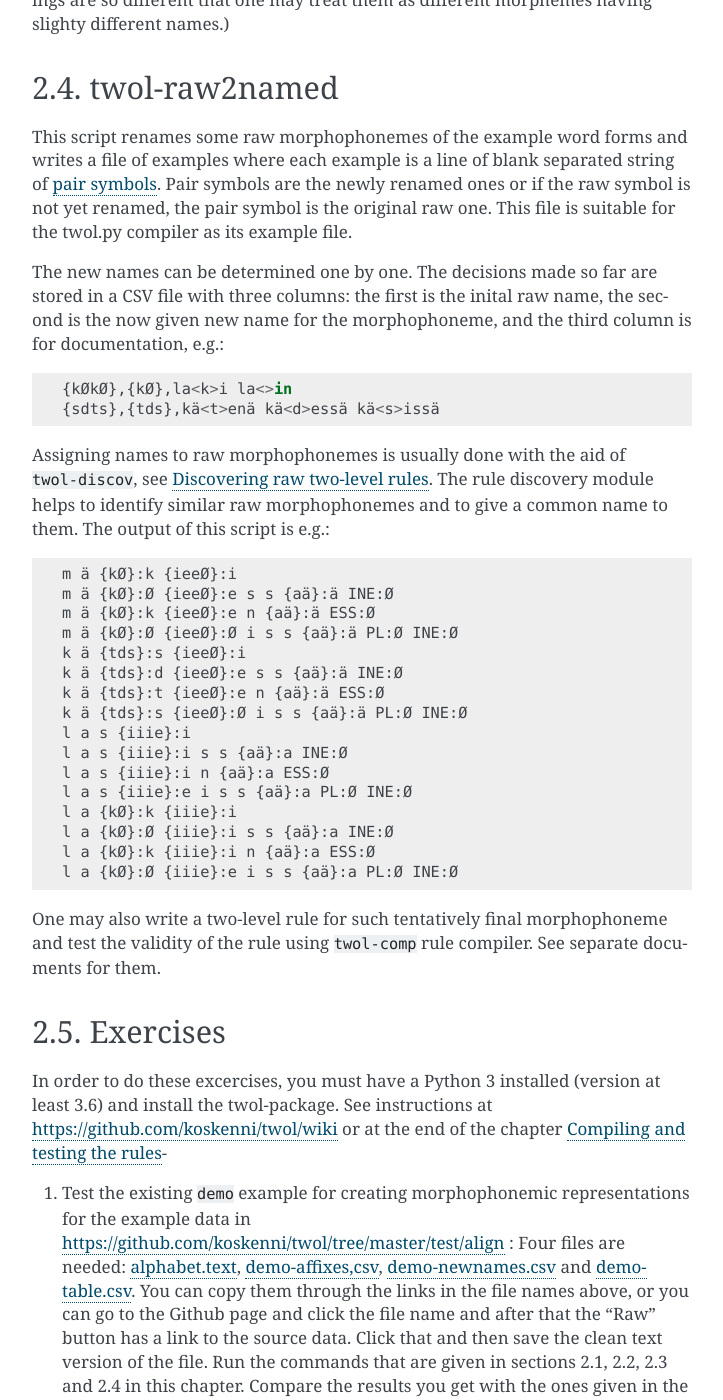
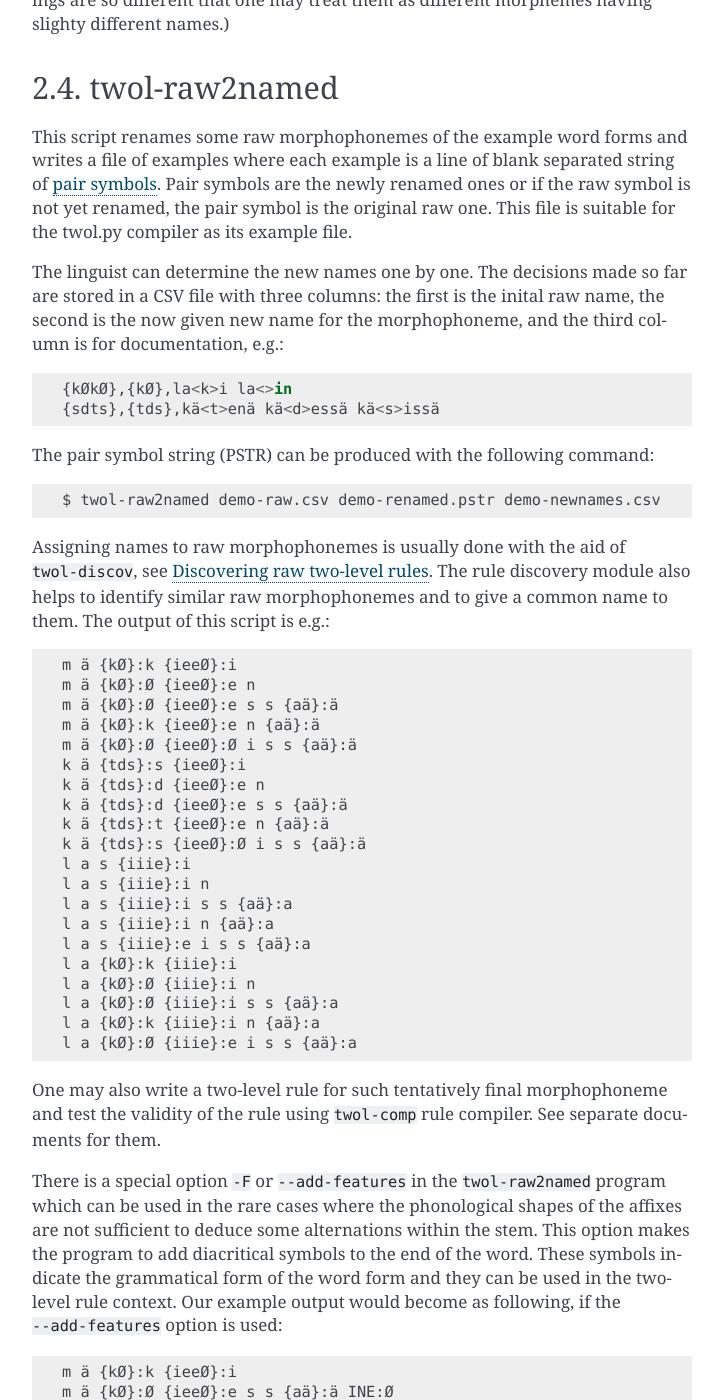
Before and after one commit to koskenni/twol, a Sphinx documentation site: the page built from docs/morphophon.rst, in a window 1280 px wide and 1400 px high, scrolled down 4887 px. Shown: the whole window, without its empty margins (388-1111 px from the left). Built offline with Sphinx 7.4.7, drawn with Linux system fonts in a browser that asks for light colours; some of the changed text lies outside the part shown.

Commit message:
small corrections

```diff
--- a/docs/morphophon.rst
+++ b/docs/morphophon.rst
@@ -161,12 +161,41 @@ twol-raw2named
 
 This script renames some raw morphophonemes of the example word forms and writes a file of examples where each example is a line of blank separated string of :term:`pair symbols <pair symbol>`.  Pair symbols are the newly renamed ones or if the raw symbol is not yet renamed, the pair symbol is the original raw one.  This file is suitable for the twol.py compiler as its example file.
 
-The new names can be determined one by one.  The decisions made so far are stored in a CSV file with three columns:  the first is the inital raw name, the second is the now given new name for the morphophoneme, and the third column is for documentation, e.g.::
+The linguist can determine the new names one by one.  The decisions made so far are stored in a CSV file with three columns:  the first is the inital raw name, the second is the now given new name for the morphophoneme, and the third column is for documentation, e.g.::
 
   {kØkØ},{kØ},la<k>i la<>in
   {sdts},{tds},kä<t>enä kä<d>essä kä<s>issä
 
-Assigning names to raw morphophonemes is usually done with the aid of ``twol-discov``, see :doc:`discovery`.  The rule discovery module helps to identify similar raw morphophonemes and to give a common name to them.  The output of this script is e.g.::
+The pair symbol string (PSTR) can be produced with the following command::
+
+  $ twol-raw2named demo-raw.csv demo-renamed.pstr demo-newnames.csv
+
+Assigning names to raw morphophonemes is usually done with the aid of ``twol-discov``, see :doc:`discovery`.  The rule discovery module also helps to identify similar raw morphophonemes and to give a common name to them.  The output of this script is e.g.::
+
+  m ä {kØ}:k {ieeØ}:i
+  m ä {kØ}:Ø {ieeØ}:e n
+  m ä {kØ}:Ø {ieeØ}:e s s {aä}:ä
+  m ä {kØ}:k {ieeØ}:e n {aä}:ä
+  m ä {kØ}:Ø {ieeØ}:Ø i s s {aä}:ä
+  k ä {tds}:s {ieeØ}:i
+  k ä {tds}:d {ieeØ}:e n
+  k ä {tds}:d {ieeØ}:e s s {aä}:ä
+  k ä {tds}:t {ieeØ}:e n {aä}:ä
+  k ä {tds}:s {ieeØ}:Ø i s s {aä}:ä
+  l a s {iiie}:i
+  l a s {iiie}:i n
+  l a s {iiie}:i s s {aä}:a
+  l a s {iiie}:i n {aä}:a
+  l a s {iiie}:e i s s {aä}:a
+  l a {kØ}:k {iiie}:i
+  l a {kØ}:Ø {iiie}:i n
+  l a {kØ}:Ø {iiie}:i s s {aä}:a
+  l a {kØ}:k {iiie}:i n {aä}:a
+  l a {kØ}:Ø {iiie}:e i s s {aä}:a
+
+One may also write a two-level rule for such tentatively final morphophoneme and test the validity of the rule using ``twol-comp`` rule compiler.  See separate documents for them.
+
+There is a special option ``-F`` or ``--add-features`` in the ``twol-raw2named`` program which can be used in the rare cases where the phonological shapes of the affixes are not sufficient to deduce some alternations within the stem.  This option makes the program to add diacritical symbols to the end of the word.  These symbols indicate the grammatical form of the word form and they can be used in the two-level rule context.  Our example output would become as following, if the ``--add-features`` option is used::
 
    m ä {kØ}:k {ieeØ}:i
    m ä {kØ}:Ø {ieeØ}:e s s {aä}:ä INE:Ø
@@ -281,3 +309,5 @@ In order to do these excercises, you must have a Python 3 installed (version at
      The lines starting with an exclamation mark (!) are just comments which give the actual example words where that realization of the morphophoneme is present.
 
      Your task as a computational linguist is to look at the two rules and propose a generalization, i.e. a more compact rule which would do the same thing but in a more general way.  Look at the contexts, if one could use a set of all vowels or all consonants instead of having individual konsonants like ``g``, ``p`` etc.  See wether the two rules could be merged into a single one.  Study the documentation of the two-level rules in :doc:`formalism`.
+
+5. Study the raw morphophonemes of the preceding excercise and design a CSV file ``svsv-newnames`` which maps all all raw morphophophonemes to some cleaner and shorter forms.  Run the ``twol-discover`` again.  In case you are interested, you might continue by designing two-level rules for this small set of phenomena.
--- a/setup.py
+++ b/setup.py
@@ -5,7 +5,7 @@ with open("README.md", "r") as fh:
 
 setuptools.setup(
     name="twol", # of the PyPI project and package
-    version="0.4",
+    version="0.5.dev1",
     author="Kimmo Koskenniemi",
     author_email="koskenni@gmail.com",
     description="Tools for simplified two-level morphology",
```
Also changed, not shown: other parts of docs/morphophon.rst (+0 -1 lines), docs/compiletest.rst (+3 -13 lines), 2 other files.
